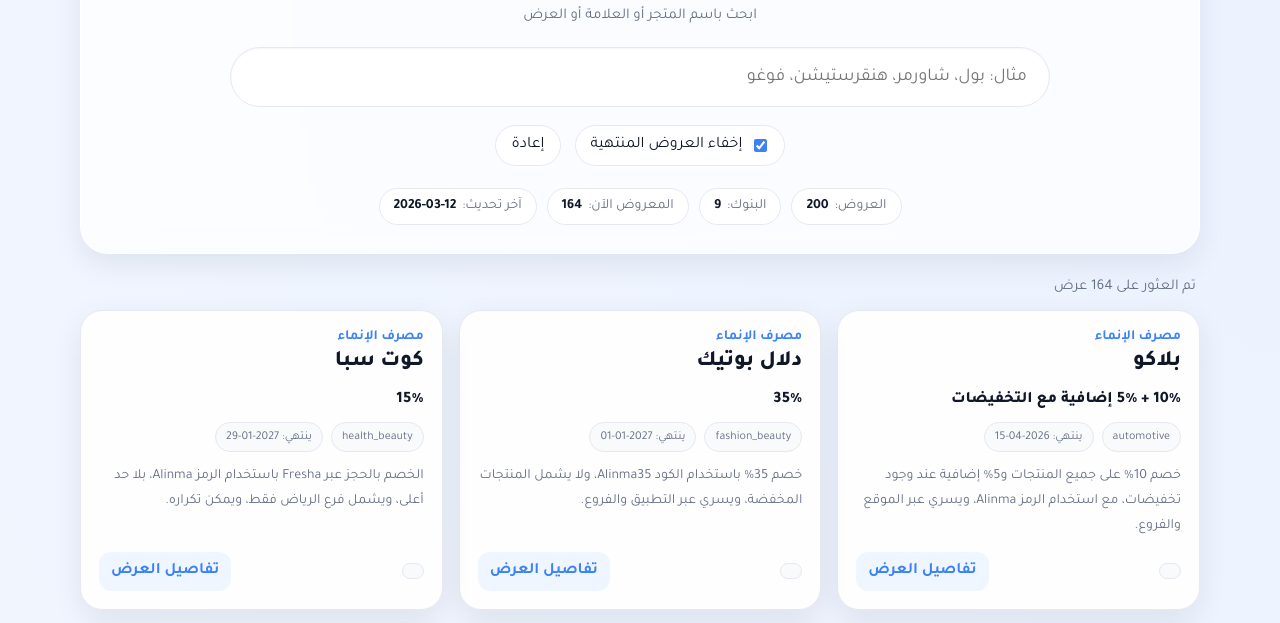
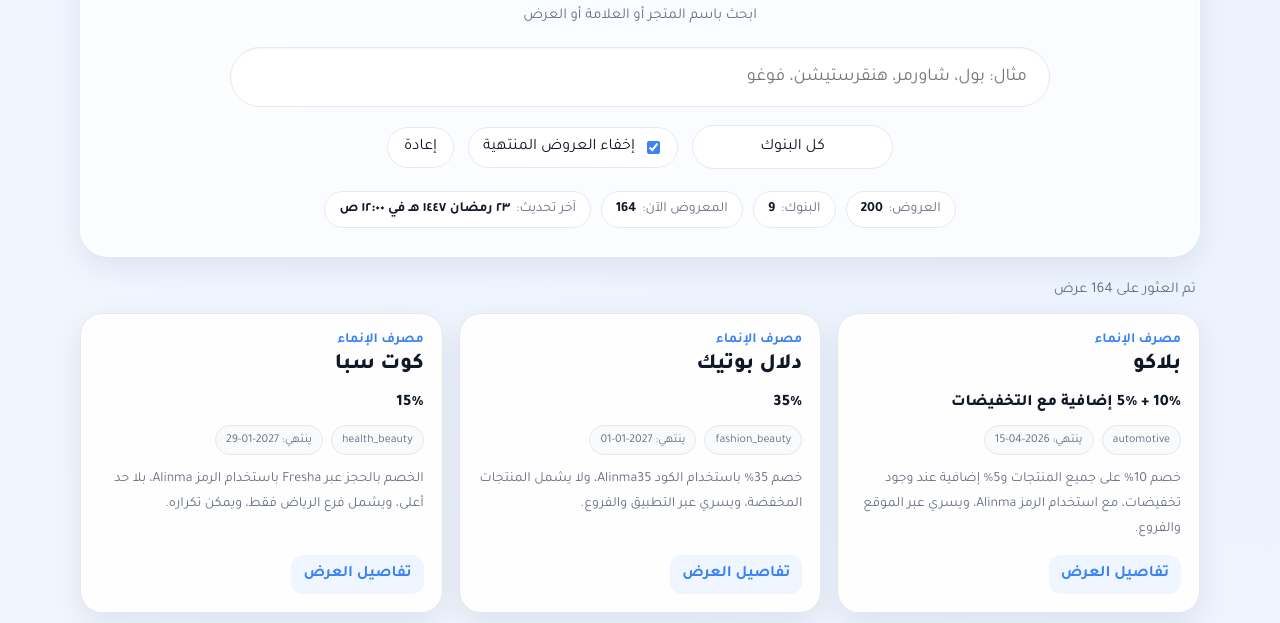
Before and after one commit to 88sulaiman88/BO, a plain HTML site: page index.html in a window 1280 px wide. Shown: the part 113-736 px from the top of the page. Drawn offline with Linux system fonts and the light colour scheme.

Commit message:
Update index.html

```diff
--- a/index.html
+++ b/index.html
@@ -96,7 +96,8 @@
       color: var(--text);
     }
     .checkbox input { accent-color: var(--accent); }
-    .reset-btn {
+    .reset-btn,
+    .bank-filter {
       border: 1px solid var(--line);
       background: #fff;
       color: var(--text);
@@ -104,6 +105,13 @@
       padding: 10px 16px;
       font: inherit;
       cursor: pointer;
+    }
+    .bank-filter {
+      min-width: 180px;
+      appearance: none;
+      -webkit-appearance: none;
+      -moz-appearance: none;
+      text-align: center;
     }
     .meta-bar {
       margin-top: 22px;
@@ -247,6 +255,7 @@
       .search { height: 54px; font-size: 17px; }
       .summary { flex-direction: column; align-items: flex-start; }
       .cards { grid-template-columns: 1fr; }
+      .bank-filter { min-width: 150px; }
     }
   </style>
 </head>
@@ -259,6 +268,9 @@
         <input id="searchInput" class="search" type="text" placeholder="مثال: بول، شاورمر، هنقرستيشن، فوغو" autocomplete="off" />
       </div>
       <div class="controls">
+        <select id="bankFilter" class="bank-filter">
+          <option value="">كل البنوك</option>
+        </select>
         <label class="checkbox"><input type="checkbox" id="hideExpired" checked> إخفاء العروض المنتهية</label>
         <button id="resetBtn" class="reset-btn" type="button">إعادة</button>
       </div>
@@ -284,6 +296,7 @@
 
     const els = {
       searchInput: document.getElementById('searchInput'),
+      bankFilter: document.getElementById('bankFilter'),
       hideExpired: document.getElementById('hideExpired'),
       resetBtn: document.getElementById('resetBtn'),
       cards: document.getElementById('cards'),
@@ -364,17 +377,38 @@
 
     function formatDate(dateStr) {
       if (!dateStr) return '—';
-      if (/^\d{4}-\d{2}-\d{2}$/.test(dateStr)) return dateStr;
       const d = new Date(dateStr);
       if (Number.isNaN(d.getTime())) return dateStr;
-      return d.toISOString().slice(0, 10);
+
+      return new Intl.DateTimeFormat('ar-SA', {
+        year: 'numeric',
+        month: 'long',
+        day: 'numeric',
+        hour: 'numeric',
+        minute: '2-digit'
+      }).format(d);
+    }
+
+    function populateBankFilter() {
+      const banks = [...new Set(allOffers.map(o => o.bank).filter(Boolean))].sort();
+      els.bankFilter.innerHTML = '<option value="">كل البنوك</option>';
+
+      banks.forEach(bank => {
+        const option = document.createElement('option');
+        option.value = bank;
+        option.textContent = bank;
+        els.bankFilter.appendChild(option);
+      });
     }
 
     function filterOffers() {
       const query = els.searchInput.value.trim();
       const hideExpired = els.hideExpired.checked;
+      const bank = els.bankFilter.value;
+
       return allOffers.filter(offer => {
         if (hideExpired && offer.expired) return false;
+        if (bank && offer.bank !== bank) return false;
         return isMatch(offer, query);
       });
     }
@@ -442,10 +476,13 @@
 
         const footer = document.createElement('div');
         footer.className = 'footer';
+
+        if (offer.code) {
           const small = document.createElement('div');
           small.className = 'chip';
-        small.textContent = offer.code ? `الكود: ${offer.code}` : ' ';
+          small.textContent = `الكود: ${offer.code}`;
           footer.appendChild(small);
+        }
 
         if (offer.source) {
           const link = document.createElement('a');
@@ -489,6 +526,7 @@
         dataMeta = data || {};
         allOffers = Array.isArray(data?.offers) ? data.offers : [];
 
+        populateBankFilter();
         renderStats();
         renderOffers();
       } catch (err) {
@@ -499,9 +537,11 @@
     }
 
     els.searchInput.addEventListener('input', renderOffers);
+    els.bankFilter.addEventListener('change', renderOffers);
     els.hideExpired.addEventListener('change', renderOffers);
     els.resetBtn.addEventListener('click', () => {
       els.searchInput.value = '';
+      els.bankFilter.value = '';
       els.hideExpired.checked = true;
       renderOffers();
     });
```
Lines whose indentation alone changed are shown as unchanged.
